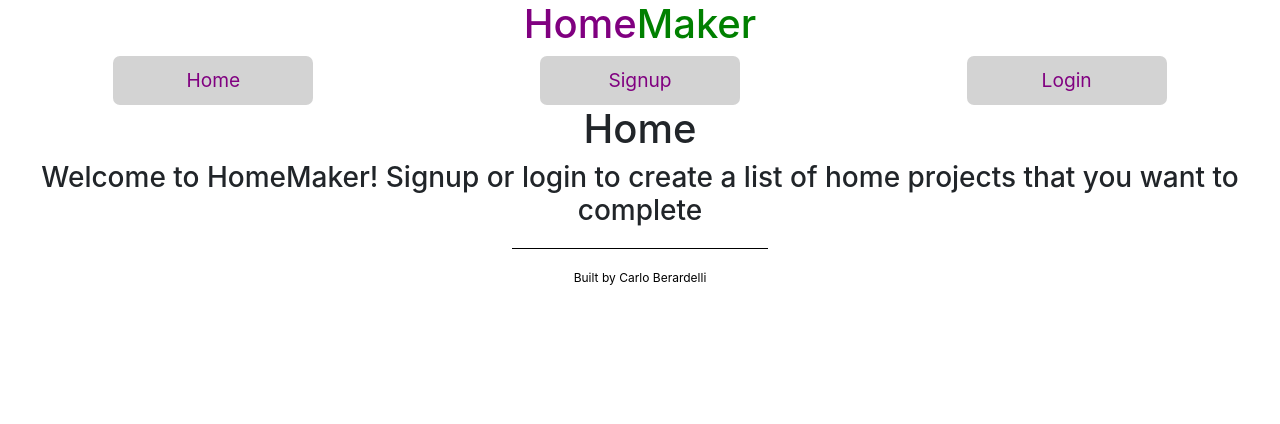
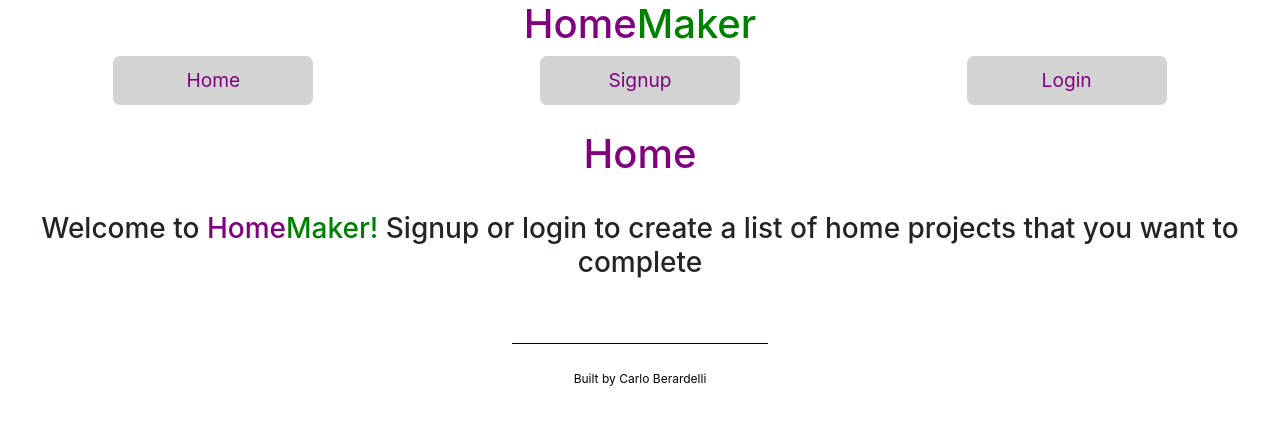
Before and after one commit to CarloRossi11/homemakerclient, a React (Create React App) app: page / in a window 1280 px wide. Shown: the top 424 px of the page. Built offline with nearby package versions, Linux system fonts and the light colour scheme.

Commit message:
added spacing and new colors to Home + placeholders in auth forms

```diff
--- a/src/App.css
+++ b/src/App.css
@@ -13,6 +13,9 @@ header h1 {
 
 span{
   color: green;
+}
+span2{
+  color: purple;
 }
 
 header nav {
@@ -47,8 +50,8 @@ header nav div:hover {
   display: flex;
   align-items: center;
   justify-content: center;
-  margin: 20px auto;
-  padding: 20px;
+  margin: 5% auto;
+  padding: 2%;
   border-top: 1px solid black;
 
 }
@@ -108,3 +111,10 @@ ul{
   margin: auto;
   padding: 0%;
 }
+
+/* Home */
+
+.homies{
+  color: purple;
+  padding: 2%;
+}
--- a/src/pages/Auth.jsx
+++ b/src/pages/Auth.jsx
@@ -61,12 +61,14 @@ const Auth = (props) => {
         <input
           type="text"
           name="username"
+          placeholder="username"
           value={formData.username}
           onChange={handleChange}
         />
         <input
           type="password"
           name="password"
+          placeholder="password"
           value={formData.password}
           onChange={handleChange}
         />
--- a/src/pages/Home.jsx
+++ b/src/pages/Home.jsx
@@ -3,8 +3,8 @@ import {Link} from "react-router-dom"
 
 const Home =(props) => {
   return <>
-    <h1>Home</h1>
-    <h3>Welcome to HomeMaker! Signup or login to create a list of home projects that you want to complete</h3>
+    <h1 className="homies">Home</h1>
+    <h3>Welcome to <span2>Home</span2><span>Maker!</span> Signup or login to create a list of home projects that you want to complete</h3>
   </>
 }
 
```
Also changed, not shown: 1 other file (tests, documents, lock files or other folders).
